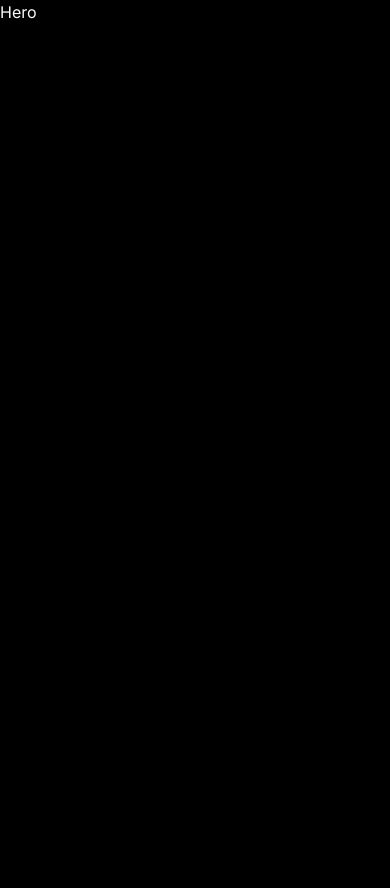
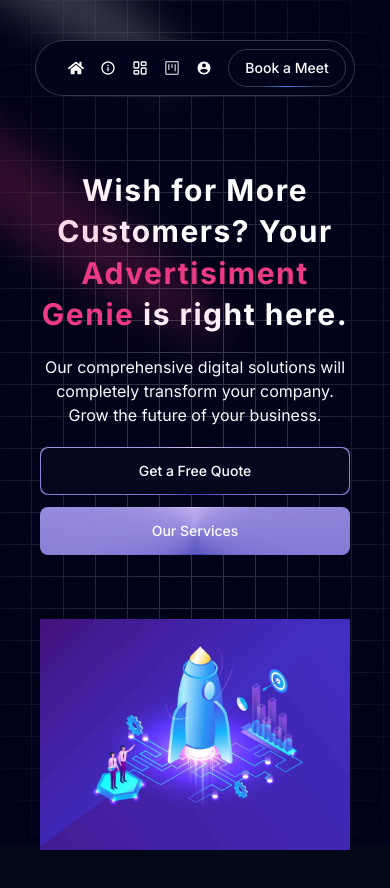
Before and after one commit to RushikeshShelar/ADzeeny, a Next.js app: page / in a window 390 px wide. Shown: the top 888 px of the page. Before the commit the page ends 844 px from the top, so only its background shows below. Built offline with nearby package versions, Linux system fonts and the light colour scheme.

Commit message:
Responsive Hero Section

```diff
--- a/app/globals.css
+++ b/app/globals.css
@@ -2,10 +2,9 @@
 @tailwind components;
 @tailwind utilities;
 
-
 html,
 body{
-  background-color: black;
+  overflow-x: hidden;
 }
 
 @layer base {
--- a/components/Hero.tsx
+++ b/components/Hero.tsx
@@ -1,9 +1,75 @@
+import Image from "next/image";
+
+import { TextGenerateEffect } from "@/components/ui/textGenerateEffect";
+import Button from "@/components/ui/button";
+import { Spotlight } from "@/components/ui/spotlight";
+
 const Hero = () => {
     return (
-        <div className="">
-            Hero
-        </div>
-     );
+        <>
+            {/* Adding Spotlight Here */}
+            <Spotlight className="-top-40 -left-10 md:-left-32 md:-top-10 h-screen" fill="white" />
+            {/* <Spotlight className="top-10 left-[30rem] h-[80vh] w-[50vw]" fill="purple" /> */}
+            <Spotlight className="top-28 md:left-60 h-[80vh]" fill="#ED3A85" />
+            <Spotlight className="top-10 md:left-56 md:-top-10 h-[80vh] w-[50vw] hidden md:block" fill="blue" />
+
+
+
+
+
+
+            {/* GRID BACKGROUND */}
+            <div className="h-screen w-full dark:bg-black-100 bg-white  dark:bg-grid-white/[0.2] bg-grid-black/[0.2] flex items-center justify-center absolute top-0 left-0 z-[-1]">
+                {/* Radial gradient for the container to give a faded look */}
+                <div className="absolute pointer-events-none inset-0 flex items-center justify-center dark:bg-black-100 bg-white [mask-image:radial-gradient(ellipse_at_center,transparent_20%,black)]" />
+            </div>
+
+
+            <main className="w-full h-screen flex flex-col mt-20 justify-center md:justify-start items-center px-10 md:px-20            ">
+
+                <div className="h-3/4 flex flex-col justify-center md:items-end text-center md:text-start gap-6 md:flex-row md:gap-x-20">
+                    {/*TODO: LOGO HERE  */}
+                    {/* <Image
+                    src=""
+                    alt="ADZEENY"
+                /> */}
+
+
+
+                    <div className="flex flex-col justify-center gap-5 md:gap-10 md:max-w-[45vw] md:px-20">
+                        <TextGenerateEffect
+                            words="Wish for More Customers? Your Advertisiment Genie is right here."
+                            className="text-3xl md:text-4xl tracking-widest"
+                        />
+                        <div className="tracking:wider md:text-lg font-normal">
+                            {/* TODO: Figure out which is Better */}
+                            Our comprehensive digital solutions will completely transform your company. Grow the future of your business.
+                            {/* <TextGenerateEffect
+                                words=" Our comprehensive digital solutions will completely transform your company. Grow the future of your business."
+                                className="font-medium"
+                            /> */}
+                        </div>
+                        <div className="flex flex-col gap-3 md:flex-row">
+                            <Button label="Get a Free Quote" />
+                            <Button label="Our Services" variant="default" />
+                        </div>
+                    </div>
+
+
+                    <div className="mt-10 md:mt-0">
+                        <Image
+                            src={'/main.jpg'}
+                            alt="Landing page image"
+                            height={800}
+                            width={800}
+                        />
+                    </div>
+                </div>
+
+
+            </main>
+        </>
+    );
 }
 
 export default Hero;
--- a/components/ui/button.tsx
+++ b/components/ui/button.tsx
@@ -1,56 +1,22 @@
-import * as React from "react"
-import { Slot } from "@radix-ui/react-slot"
-import { cva, type VariantProps } from "class-variance-authority"
+import { cn } from "@/lib/utils";
 
-import { cn } from "@/lib/utils"
-
-const buttonVariants = cva(
-  "inline-flex items-center justify-center whitespace-nowrap rounded-md text-sm font-medium ring-offset-background transition-colors focus-visible:outline-none focus-visible:ring-2 focus-visible:ring-ring focus-visible:ring-offset-2 disabled:pointer-events-none disabled:opacity-50",
-  {
-    variants: {
-      variant: {
-        default: "bg-primary text-primary-foreground hover:bg-primary/90",
-        destructive:
-          "bg-destructive text-destructive-foreground hover:bg-destructive/90",
-        outline:
-          "border border-input bg-background hover:bg-accent hover:text-accent-foreground",
-        secondary:
-          "bg-secondary text-secondary-foreground hover:bg-secondary/80",
-        ghost: "hover:bg-accent hover:text-accent-foreground",
-        link: "text-primary underline-offset-4 hover:underline",
-      },
-      size: {
-        default: "h-10 px-4 py-2",
-        sm: "h-9 rounded-md px-3",
-        lg: "h-11 rounded-md px-8",
-        icon: "h-10 w-10",
-      },
-    },
-    defaultVariants: {
-      variant: "default",
-      size: "default",
-    },
-  }
-)
-
-export interface ButtonProps
-  extends React.ButtonHTMLAttributes<HTMLButtonElement>,
-    VariantProps<typeof buttonVariants> {
-  asChild?: boolean
+const Button = ({
+  label,
+  variant,
+  classname,
+}: {
+  label: string;
+  variant?: string;
+  classname?: string;
+}) => {
+  return (
+    <button className={cn(`relative inline-flex h-12 overflow-hidden rounded-lg p-[1px] focus:outline-none`, classname)}>
+      <span className="absolute inset-[-1000%] animate-[spin_2s_linear_infinite] bg-[conic-gradient(from_90deg_at_50%_50%,#E2CBFF_0%,#393BB2_50%,#E2CBFF_100%)]" />
+      <span className={`inline-flex h-full w-full cursor-pointer items-center justify-center rounded-lg ${variant !== 'default' ? 'bg-[rgb(4,7,29)]' : ''}  px-7 py-1 text-sm font-medium text-white backdrop-blur-xl`}>
+        {label}
+      </span>
+    </button>
+  );
 }
 
-const Button = React.forwardRef<HTMLButtonElement, ButtonProps>(
-  ({ className, variant, size, asChild = false, ...props }, ref) => {
-    const Comp = asChild ? Slot : "button"
-    return (
-      <Comp
-        className={cn(buttonVariants({ variant, size, className }))}
-        ref={ref}
-        {...props}
-      />
-    )
-  }
-)
-Button.displayName = "Button"
-
-export { Button, buttonVariants }
+export default Button;
--- a/components/ui/floatingNavbar.tsx
+++ b/components/ui/floatingNavbar.tsx
@@ -22,20 +22,20 @@ export const FloatingNav = ({
 }) => {
     const { scrollYProgress } = useScroll();
 
-    const [visible, setVisible] = useState(false);
+    const [visible, setVisible] = useState(true);
 
     useMotionValueEvent(scrollYProgress, "change", (current) => {
         // Check if current is not undefined and is a number
         if (typeof current === "number") {
             let direction = current! - scrollYProgress.getPrevious()!;
 
-            if (scrollYProgress.get() < 0.05) {
-                setVisible(false);
+            if (scrollYProgress.get() < 0.0025) {
+                setVisible(true);
             } else {
                 if (direction < 0) {
                     setVisible(true);
                 } else {
-                    setVisible(false);
+                    setVisible(true);
                 }
             }
         }
@@ -56,7 +56,7 @@ export const FloatingNav = ({
                     duration: 0.2,
                 }}
                 className={cn(
-                    "flex max-w-fit  fixed top-10 inset-x-0 mx-auto border border-transparent dark:border-white/[0.2] rounded-full dark:bg-black bg-white shadow-[0px_2px_3px_-1px_rgba(0,0,0,0.1),0px_1px_0px_0px_rgba(25,28,33,0.02),0px_0px_0px_1px_rgba(25,28,33,0.08)] z-[5000] pr-2 pl-8 py-2  items-center justify-center space-x-4",
+                    "flex max-w-fit  fixed top-10 inset-x-0 mx-auto border border-transparent dark:border-white/[0.2] rounded-full dark:bg-black-100 bg-white shadow-[0px_2px_3px_-1px_rgba(0,0,0,0.1),0px_1px_0px_0px_rgba(25,28,33,0.02),0px_0px_0px_1px_rgba(25,28,33,0.08)] z-[5000] pr-2 pl-8 py-2  items-center justify-center space-x-4",
                     className
                 )}
             >
@@ -72,7 +72,7 @@ export const FloatingNav = ({
                         <span className="hidden sm:block text-sm">{navItem.name}</span>
                     </Link>
                 ))}
-                <button className="border text-sm font-medium relative border-neutral-200 dark:border-white/[0.2] text-black dark:text-white px-4 py-2 rounded-full">
+                <button className="border text-sm font-medium relative border-neutral-200 dark:border-white/[0.2] text-black-100 dark:text-white px-4 py-2 rounded-full">
                     <span>Book a Meet</span>
                     <span className="absolute inset-x-0 w-1/2 mx-auto -bottom-px bg-gradient-to-r from-transparent via-blue-500 to-transparent  h-px" />
                 </button>
--- /dev/null
+++ b/components/ui/spotlight.tsx
@@ -0,0 +1,56 @@
+import React from "react";
+import { cn } from "@/lib/utils";
+
+type SpotlightProps = {
+    className?: string;
+    fill?: string;
+};
+
+export const Spotlight = ({ className, fill }: SpotlightProps) => {
+    return (
+        <svg
+            className={cn(
+                "animate-spotlight pointer-events-none absolute z-[1]  h-[169%] w-[138%] lg:w-[84%] opacity-0",
+                className
+            )}
+            xmlns="http://www.w3.org/2000/svg"
+            viewBox="0 0 3787 2842"
+            fill="none"
+        >
+            <g filter="url(#filter)">
+                <ellipse
+                    cx="1924.71"
+                    cy="273.501"
+                    rx="1924.71"
+                    ry="273.501"
+                    transform="matrix(-0.822377 -0.568943 -0.568943 0.822377 3631.88 2291.09)"
+                    fill={fill || "white"}
+                    fillOpacity="0.21"
+                ></ellipse>
+            </g>
+            <defs>
+                <filter
+                    id="filter"
+                    x="0.860352"
+                    y="0.838989"
+                    width="3785.16"
+                    height="2840.26"
+                    filterUnits="userSpaceOnUse"
+                    colorInterpolationFilters="sRGB"
+                >
+                    <feFlood floodOpacity="0" result="BackgroundImageFix"></feFlood>
+                    <feBlend
+                        mode="normal"
+                        in="SourceGraphic"
+                        in2="BackgroundImageFix"
+                        result="shape"
+                    ></feBlend>
+                    <feGaussianBlur
+                        stdDeviation="151"
+                        result="effect1_foregroundBlur_1065_8"
+                    ></feGaussianBlur>
+                </filter>
+            </defs>
+        </svg>
+    );
+};
--- /dev/null
+++ b/components/ui/textGenerateEffect.tsx
@@ -0,0 +1,54 @@
+"use client";
+import { useEffect } from "react";
+import { motion, stagger, useAnimate } from "framer-motion";
+import { cn } from "@/lib/utils";
+
+export const TextGenerateEffect = ({
+    words,
+    className,
+}: {
+    words: string;
+    className?: string;
+}) => {
+    const [scope, animate] = useAnimate();
+    let wordsArray = words.split(" ");
+    useEffect(() => {
+        animate(
+            "span",
+            {
+                opacity: 1,
+            },
+            {
+                duration: 2,
+                delay: stagger(0.2),
+            }
+        );
+    }, [scope.current]);
+
+    const renderWords = () => {
+        return (
+            <motion.div ref={scope}>
+                {wordsArray.map((word, idx) => {
+                    return (
+                        <motion.span
+                            key={word + idx}
+                            className={`${idx == 6 || idx == 5 ? 'text-[#ED3A85]' : ' dark:text-white text-black'} opacity-0`}
+                        >
+                            {word}{" "}
+                        </motion.span>
+                    );
+                })}
+            </motion.div>
+        );
+    };
+
+    return (
+        <div className={cn("font-bold", className)}>
+            <div className="mt-4">
+                <div className=" dark:text-white text-black leading-snug tracking-wider">
+                    {renderWords()}
+                </div>
+            </div>
+        </div>
+    );
+};
--- a/package.json
+++ b/package.json
@@ -14,6 +14,7 @@
     "clsx": "^2.1.1",
     "framer-motion": "^11.2.10",
     "lucide-react": "^0.381.0",
+    "mini-svg-data-uri": "^1.4.4",
     "next": "14.2.3",
     "next-themes": "^0.3.0",
     "react": "^18",
--- a/tailwind.config.ts
+++ b/tailwind.config.ts
@@ -1,4 +1,12 @@
 import type { Config } from "tailwindcss"
+
+
+const svgToDataUri = require("mini-svg-data-uri");
+
+const colors = require("tailwindcss/colors");
+const {
+  default: flattenColorPalette,
+} = require("tailwindcss/lib/util/flattenColorPalette");
 
 const config = {
   darkMode: ["class"],
@@ -7,7 +15,7 @@ const config = {
     './components/**/*.{ts,tsx}',
     './app/**/*.{ts,tsx}',
     './src/**/*.{ts,tsx}',
-	],
+  ],
   prefix: "",
   theme: {
     container: {
@@ -19,6 +27,21 @@ const config = {
     },
     extend: {
       colors: {
+        black: {
+          DEFAULT: "#000",
+          100: "#000319",
+          200: "rgba(17, 25, 40, 0.75)",
+          300: "rgba(255, 255, 255, 0.125)",
+        },
+        white: {
+          DEFAULT: "#FFF",
+          100: "#BEC1DD",
+          200: "#C1C2D3",
+        },
+        blue: {
+          "100": "#E4ECFF",
+        },
+        purple: "#CBACF9",
         border: "hsl(var(--border))",
         input: "hsl(var(--input))",
         ring: "hsl(var(--ring))",
@@ -67,14 +90,49 @@ const config = {
           from: { height: "var(--radix-accordion-content-height)" },
           to: { height: "0" },
         },
+        spotlight: {
+          "0%": {
+            opacity: "0",
+            transform: "translate(-72%, -62%) scale(0.5)",
+          },
+          "100%": {
+            opacity: "1",
+            transform: "translate(-50%,-40%) scale(1)",
+          },
+        },
       },
       animation: {
         "accordion-down": "accordion-down 0.2s ease-out",
         "accordion-up": "accordion-up 0.2s ease-out",
+        spotlight: "spotlight 2s ease .75s 1 forwards",
       },
     },
   },
-  plugins: [require("tailwindcss-animate")],
+  plugins: [
+    require("tailwindcss-animate"),
+    function ({ matchUtilities, theme }: any) {
+      matchUtilities(
+        {
+          "bg-grid": (value: any) => ({
+            backgroundImage: `url("${svgToDataUri(
+              `<svg xmlns="http://www.w3.org/2000/svg" viewBox="0 0 32 32" width="32" height="32" fill="none" stroke="${value}"><path d="M0 .5H31.5V32"/></svg>`
+            )}")`,
+          }),
+          "bg-grid-small": (value: any) => ({
+            backgroundImage: `url("${svgToDataUri(
+              `<svg xmlns="http://www.w3.org/2000/svg" viewBox="0 0 32 32" width="8" height="8" fill="none" stroke="${value}"><path d="M0 .5H31.5V32"/></svg>`
+            )}")`,
+          }),
+          "bg-dot": (value: any) => ({
+            backgroundImage: `url("${svgToDataUri(
+              `<svg xmlns="http://www.w3.org/2000/svg" viewBox="0 0 32 32" width="16" height="16" fill="none"><circle fill="${value}" id="pattern-circle" cx="10" cy="10" r="1.6257413380501518"></circle></svg>`
+            )}")`,
+          }),
+        },
+        { values: flattenColorPalette(theme("backgroundColor")), type: "color" }
+      );
+    },
+  ],
 } satisfies Config
 
 export default config
```
Also changed, not shown: public/main.jpg (added), 1 other file (tests, documents, lock files or other folders).
